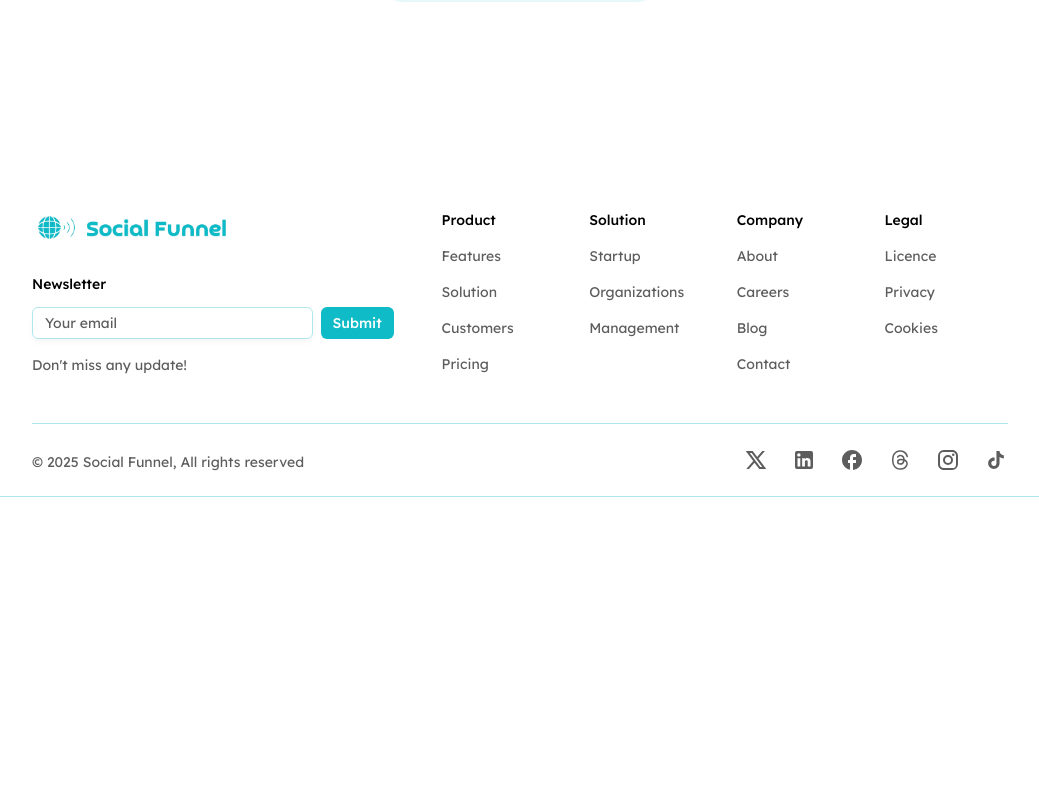
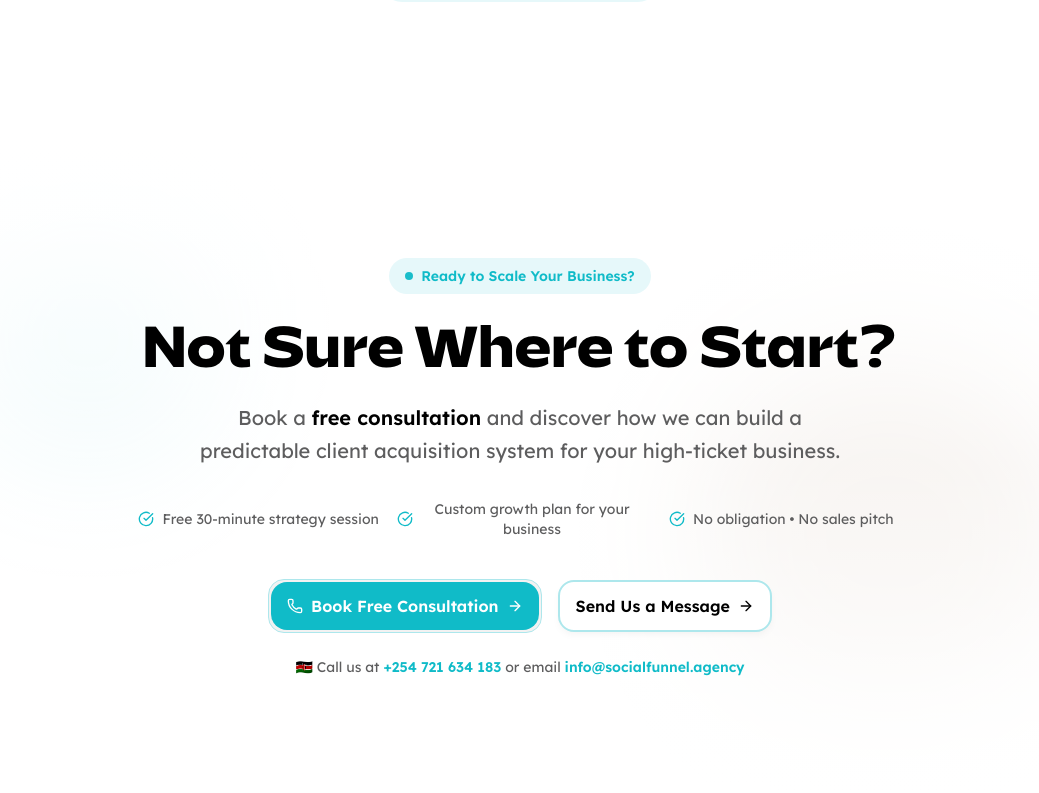
Before and after one commit to socialfunnel/socialfunnel, a Next.js app: page / in a window 1280 px wide. Shown: the part 2427-3220 px from the top of the page, without its empty margins (120-1159 px from the left). Before the commit the page ends 2924 px from the top, so only its background shows below. Built offline with nearby package versions, Linux system fonts and the light colour scheme.

Commit message:
feat(contact): add Contact page with metadata and layout

```diff
--- /dev/null
+++ b/src/app/contact/page.tsx
@@ -0,0 +1,67 @@
+import { Metadata } from "next";
+
+export const metadata: Metadata = {
+  title: "Contact Us - Social Funnel",
+  description: "Get in touch with Social Funnel. Book a free consultation and discover how we can build a predictable client acquisition system for your high-ticket business.",
+};
+
+export default function ContactPage() {
+  return (
+    <main className="pt-24 md:pt-36">
+      <div className="mx-auto max-w-7xl px-6">
+        <div className="text-center py-20">
+          <h1 className="text-4xl md:text-5xl lg:text-6xl font-serif font-bold mb-6">
+            Contact Us
+          </h1>
+          <p className="text-lg text-muted-foreground max-w-2xl mx-auto mb-12">
+            Ready to build a predictable client acquisition system? Get in touch with us today.
+          </p>
+
+          <div className="mt-12 p-8 bg-muted/30 rounded-2xl border max-w-2xl mx-auto">
+            <h2 className="text-2xl font-serif font-semibold mb-4">Get Started Today</h2>
+            <p className="text-muted-foreground mb-6">
+              Contact us using the information below or book a consultation directly through Calendly.
+            </p>
+
+            <div className="space-y-4 text-left">
+              <div>
+                <h3 className="font-semibold">Phone</h3>
+                <p className="text-muted-foreground">+254 721 634 183</p>
+              </div>
+              <div>
+                <h3 className="font-semibold">Email</h3>
+                <p className="text-muted-foreground">info@socialfunnel.agency</p>
+              </div>
+              <div>
+                <h3 className="font-semibold">Address</h3>
+                <p className="text-muted-foreground">
+                  P. O. Box 1215 - 10400<br />
+                  Cape Chestnut, Nanyuki<br />
+                  Kenya
+                </p>
+              </div>
+              <div>
+                <h3 className="font-semibold">Website</h3>
+                <p className="text-muted-foreground">www.socialfunnel.agency</p>
+              </div>
+            </div>
+
+            <div className="mt-8 p-4 bg-primary/10 rounded-xl">
+              <p className="text-sm text-center">
+                <strong>Prefer to book directly?</strong><br />
+                <a
+                  href="https://calendly.com/musemind/30min"
+                  target="_blank"
+                  rel="noopener noreferrer"
+                  className="text-primary hover:underline font-semibold"
+                >
+                  Schedule your free 30-minute consultation on Calendly
+                </a>
+              </p>
+            </div>
+          </div>
+        </div>
+      </div>
+    </main>
+  );
+}
--- a/src/app/page.tsx
+++ b/src/app/page.tsx
@@ -1,3 +1,4 @@
+import CallToAction from "@/components/call-to-action";
 import HeroSection from "@/components/hero-section";
 import ImpactStats from "@/components/impact-stats";
 import MiniServiceTeaser from "@/components/mini-service-teaser";
@@ -10,6 +11,7 @@ export default function Home() {
       <MiniServiceTeaser />
       <Tools />
       <ImpactStats />
+      <CallToAction />
     </>
   );
 }
--- /dev/null
+++ b/src/components/call-to-action.tsx
@@ -0,0 +1,136 @@
+"use client";
+
+import { Button } from "@/components/ui/button";
+import { Phone, ArrowRight, CheckCircle } from "lucide-react";
+import Link from "next/link";
+import { motion } from "motion/react";
+
+export default function CallToAction() {
+  const benefits = [
+    "Free 30-minute strategy session",
+    "Custom growth plan for your business",
+    "No obligation • No sales pitch",
+  ];
+
+  return (
+    <section className="py-20 md:py-32 relative overflow-hidden">
+      {/* Background decoration */}
+      <div aria-hidden className="absolute inset-0 -z-10">
+        <div className="absolute top-20 left-20 w-64 h-64 bg-primary/10 rounded-full blur-3xl" />
+        <div className="absolute bottom-20 right-20 w-96 h-96 bg-secondary/10 rounded-full blur-3xl" />
+        <div className="absolute inset-0 bg-gradient-to-b from-background via-background/50 to-background" />
+      </div>
+
+      <div className="mx-auto max-w-4xl px-6">
+        <motion.div
+          initial={{ opacity: 0, y: 30 }}
+          whileInView={{ opacity: 1, y: 0 }}
+          viewport={{ once: true }}
+          transition={{ duration: 0.8 }}
+          className="text-center"
+        >
+          <div className="inline-flex items-center gap-2 px-4 py-2 bg-primary/10 rounded-full text-primary text-sm font-semibold mb-6">
+            <div className="w-2 h-2 bg-primary rounded-full animate-pulse" />
+            Ready to Scale Your Business?
+          </div>
+
+          <h2 className="text-balance text-4xl md:text-5xl lg:text-6xl font-serif font-bold mb-6">
+            Not Sure Where to Start?
+          </h2>
+
+          <p className="text-lg md:text-xl text-muted-foreground mb-8 max-w-2xl mx-auto leading-relaxed">
+            Book a{" "}
+            <span className="font-semibold text-foreground">
+              free consultation
+            </span>{" "}
+            and discover how we can build a predictable client acquisition
+            system for your high-ticket business.
+          </p>
+
+          {/* Benefits list */}
+          <motion.div
+            initial={{ opacity: 0, y: 20 }}
+            whileInView={{ opacity: 1, y: 0 }}
+            viewport={{ once: true }}
+            transition={{ duration: 0.6, delay: 0.2 }}
+            className="mb-10"
+          >
+            <div className="grid grid-cols-1 md:grid-cols-3 gap-4 max-w-3xl mx-auto">
+              {benefits.map((benefit, index) => (
+                <div
+                  key={index}
+                  className="flex items-center justify-center gap-2 text-sm"
+                >
+                  <CheckCircle className="h-4 w-4 text-primary flex-shrink-0" />
+                  <span className="text-muted-foreground">{benefit}</span>
+                </div>
+              ))}
+            </div>
+          </motion.div>
+
+          <motion.div
+            initial={{ opacity: 0, y: 20 }}
+            whileInView={{ opacity: 1, y: 0 }}
+            viewport={{ once: true }}
+            transition={{ duration: 0.6, delay: 0.4 }}
+            className="flex flex-col sm:flex-row items-center justify-center gap-4"
+          >
+            <div className="bg-foreground/5 rounded-2xl border p-0.5">
+              <Button
+                asChild
+                size="lg"
+                className="rounded-2xl px-8 py-6 text-base font-semibold group"
+              >
+                <Link
+                  href="https://calendly.com/musemind/30min"
+                  target="_blank"
+                  rel="noopener noreferrer"
+                  className="flex items-center gap-2"
+                >
+                  <Phone className="h-5 w-5" />
+                  <span>Book Free Consultation</span>
+                  <ArrowRight className="h-4 w-4 transition-transform group-hover:translate-x-1" />
+                </Link>
+              </Button>
+            </div>
+
+            <Button
+              asChild
+              size="lg"
+              variant="outline"
+              className="rounded-2xl px-8 py-6 text-base font-semibold border-2 hover:bg-primary/5"
+            >
+              <Link href="/contact" className="flex items-center gap-2">
+                <span>Send Us a Message</span>
+                <ArrowRight className="h-4 w-4" />
+              </Link>
+            </Button>
+          </motion.div>
+
+          <motion.p
+            initial={{ opacity: 0 }}
+            whileInView={{ opacity: 1 }}
+            viewport={{ once: true }}
+            transition={{ duration: 0.6, delay: 0.6 }}
+            className="text-sm text-muted-foreground mt-6"
+          >
+            🇰🇪 Call us at{" "}
+            <Link
+              href="tel:+254721634183"
+              className="font-semibold text-primary hover:underline"
+            >
+              +254 721 634 183
+            </Link>{" "}
+            or email{" "}
+            <Link
+              href="mailto:info@socialfunnel.agency"
+              className="font-semibold text-primary hover:underline"
+            >
+              info@socialfunnel.agency
+            </Link>
+          </motion.p>
+        </motion.div>
+      </div>
+    </section>
+  );
+}
```
